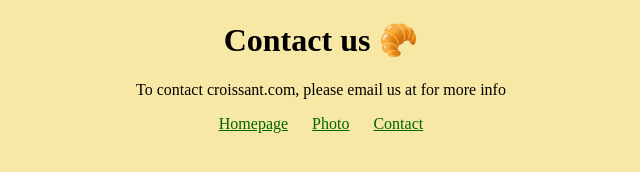
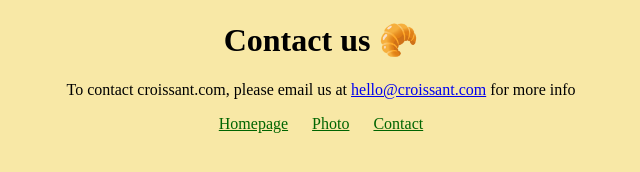
Before and after one commit to anacris16/multiple-pages-static-website, a plain HTML site: page contact.html in a window 1280 px wide. Shown: the whole page, without its empty margins (319-959 px from the left). Drawn offline with Linux system fonts and the light colour scheme.

Commit message:
fixes in html

```diff
--- a/contact.html
+++ b/contact.html
@@ -11,7 +11,7 @@
     <h1>Contact us 🥐</h1>
     <p>
       To contact croissant.com, please email us at
-      <a href="mailto:hello@croissant.com"></a> for more info
+      <a href="mailto:hello@croissant.com">hello@croissant.com</a> for more info
     </p>
     <footer>
       <a href="/">Homepage</a>
```
Also changed, not shown: photo.html (+1 -1 lines).
